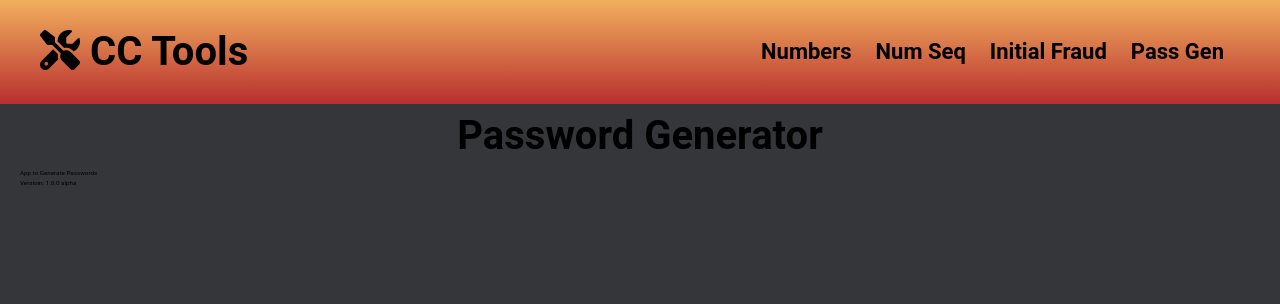
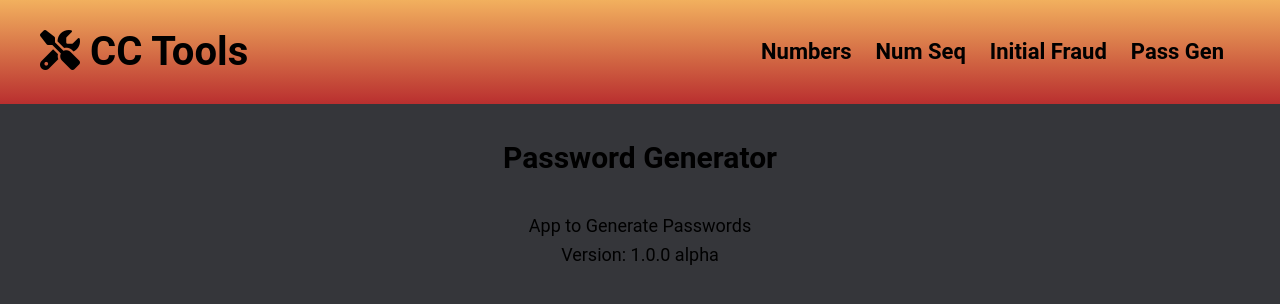
Before and after one commit to MelvinPeepers/tools, a React (Create React App) app in the folder my-app/: page /passwordGen in a window 1280 px wide. Shown: the top 304 px of the page. Built offline with nearby package versions, Linux system fonts and the light colour scheme.

Commit message:
adding consistance to each page

```diff
--- a/my-app/src/App.css
+++ b/my-app/src/App.css
@@ -165,6 +165,18 @@ h1 {
   text-align: center;
 }
 
+h2 {
+  text-align: center;
+  font-size: 3rem;
+  font-weight: bold;
+  padding: 30px 0;
+}
+
+p {
+  font-size: 1.8rem;
+  text-align: center;
+}
+
 a {
   color: var(--main-tx-color);
   text-decoration: none;
@@ -231,13 +243,6 @@ Navbar
 numbers page
 
 */
-
-.header-secondary {
-  text-align: center;
-  font-size: 2.2rem;
-  font-weight: bold;
-  padding: 30px 0;
-}
 
 /*
 
--- a/my-app/src/components/pages/initialFraud/InitialFraud.js
+++ b/my-app/src/components/pages/initialFraud/InitialFraud.js
@@ -2,9 +2,11 @@ import React, { Fragment } from 'react';
 const InitialFraud = () => {
   return (
     <Fragment>
-      <h1>Intial Fraud</h1>
-      <p>App to Generate interal comments for Fraud</p>
-      <p>Versioin: 1.0.0 alpha</p>
+      <div className="header-secondary">
+        <h2>Intial Fraud</h2>
+        <p>App to Generate interal comments for Fraud</p>
+        <p>Version: 1.0.0 alpha</p>
+      </div>
     </Fragment>
   )
 }
--- a/my-app/src/components/pages/numSequences/NumSequences.js
+++ b/my-app/src/components/pages/numSequences/NumSequences.js
@@ -2,9 +2,11 @@ import React, { Fragment } from 'react';
 const NumSequences = () => {
   return (
     <Fragment>
-      <h1>Number Sequences</h1>
-      <p>App to Generate Number Sequences</p>
-      <p>Versioin: 1.0.0 alpha</p>
+      <div className="header-secondary">
+        <h2>Number Sequences</h2>
+        <p>App to Generate Number Sequences</p>
+        <p>Version: 1.0.0 alpha</p>
+      </div>
     </Fragment>
   )
 }
--- a/my-app/src/components/pages/numbers/Numbers.js
+++ b/my-app/src/components/pages/numbers/Numbers.js
@@ -2,8 +2,10 @@ import React, { Fragment } from 'react';
 const Numbers = () => {
   return (
     <Fragment>
-      <div class="header-secondary">
+      <div className="header-secondary">
         <h2>Strip and format numbers to 11 digits</h2>
+        <p>App to Format Numbers</p>
+        <p>Version: 1.0.0 alpha</p>
       </div>
 
     </Fragment>
--- a/my-app/src/components/pages/passwordGen/PasswordGen.js
+++ b/my-app/src/components/pages/passwordGen/PasswordGen.js
@@ -2,9 +2,11 @@ import React, { Fragment } from 'react';
 const PasswordGen = () => {
   return (
     <Fragment>
-      <h1>Password Generator</h1>
-      <p>App to Generate Passwords</p>
-      <p>Versioin: 1.0.0 alpha</p>
+      <div className="header-secondary">
+        <h2>Password Generator</h2>
+        <p>App to Generate Passwords</p>
+        <p>Version: 1.0.0 alpha</p>
+      </div>
     </Fragment>
   )
 }
```
